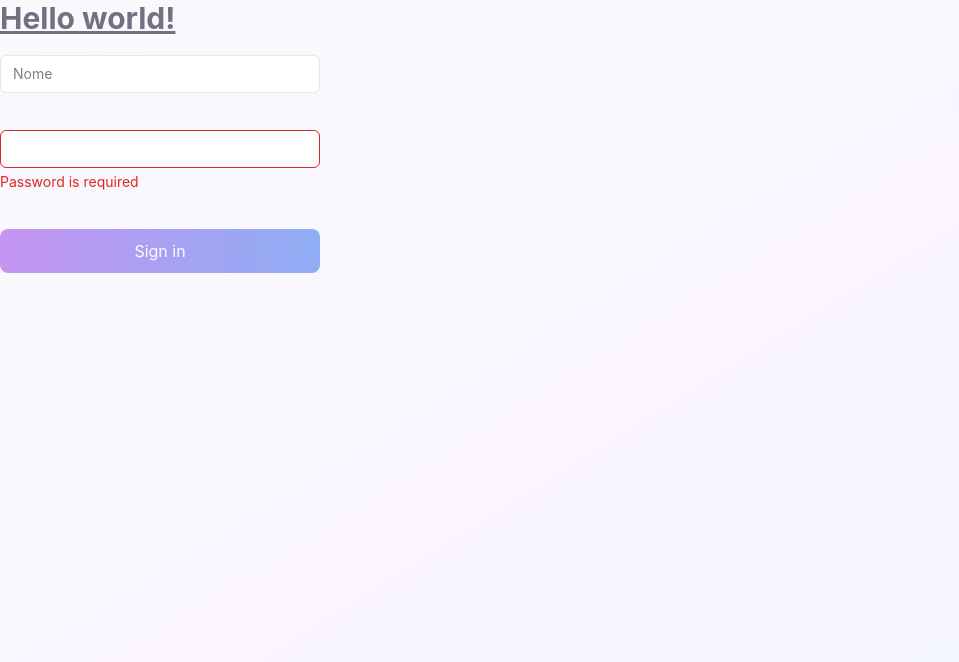
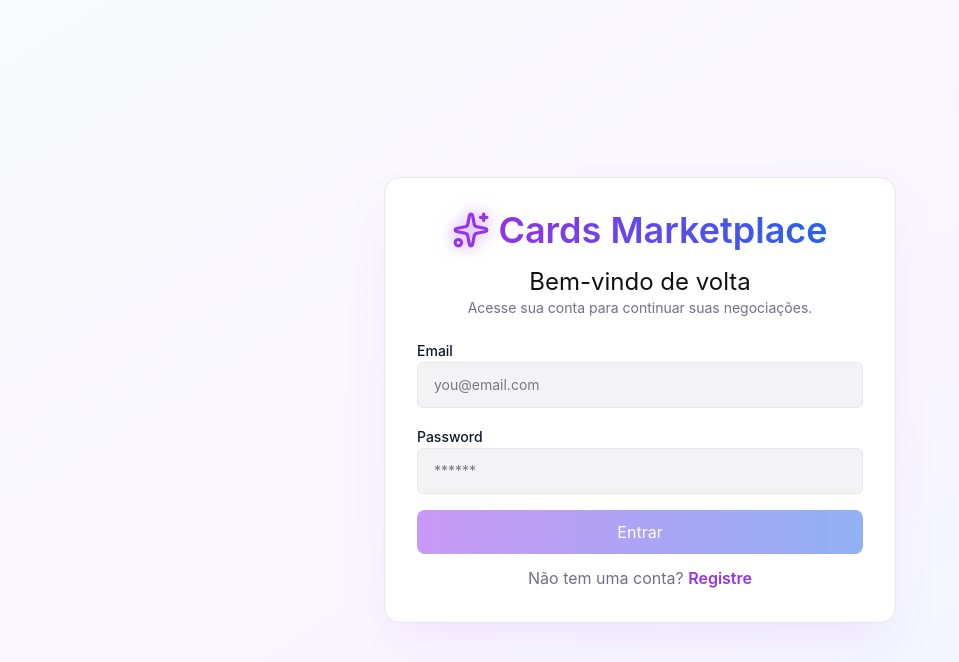
Before and after one commit to heitorl/cards-marketplace, a React (Vite) app: page /login in a window 1280 px wide. Shown: the top 662 px of the page, without its empty margins (0-959 px from the left). Built offline with nearby package versions, Linux system fonts and the light colour scheme.

Commit message:
feat: add React Router DOM and configure application routes

```diff
--- a/package.json
+++ b/package.json
@@ -15,6 +15,7 @@
     "lucide-react": "^0.575.0",
     "react": "^19.2.0",
     "react-dom": "^19.2.0",
+    "react-router": "^7.13.1",
     "tailwindcss": "^4.2.1"
   },
   "devDependencies": {
--- a/src/App.tsx
+++ b/src/App.tsx
@@ -1,22 +1,12 @@
-import { Button } from "./components/Button"
-import { Input } from "./components/Input"
+import { BrowserRouter } from "react-router"
+import { AppRoutes } from "./routes/AppRoutes"
 
 function App() {
   return (
-    <div className="min-h-screen bg-app-gradient">
-      <h1 className="text-3xl font-bold text-muted-foreground underline">
-        Hello world!
-      </h1>
-      <div className="w-80 h-64 flex flex-col justify-around">
-        <Input placeholder="Nome" />
-
-        <Input
-          type="password"
-          variant="error"
-          errorMessage="Password is required"
-        />
-        <Button>Sign in</Button>
-      </div>
+    <div className="min-h-screen bg-app-gradient flex justify-center items-center">
+      <BrowserRouter>
+        <AppRoutes />
+      </BrowserRouter>
     </div>
   )
 }
--- /dev/null
+++ b/src/components/AuthContainer.tsx
@@ -0,0 +1,28 @@
+import type { ReactNode } from "react"
+
+interface AuthContainerProps {
+  children: ReactNode
+}
+
+export const AuthContainer = ({ children }: AuthContainerProps) => {
+  return (
+    <div
+      className="
+          w-full
+          max-w-lg
+          rounded-2xl
+          border
+          border-[#e5e7eb]
+          bg-card
+          backdrop-blur-md
+          shadow-2xl shadow-purple-500/10
+          p-8
+          flex
+          flex-col
+          gap-3
+        "
+    >
+      {children}
+    </div>
+  )
+}
--- /dev/null
+++ b/src/components/AuthHeader.tsx
@@ -0,0 +1,19 @@
+import { AuthLogo } from "./AuthLogo"
+
+interface AuthHeaderProps {
+  title: string
+  subtitle: string
+}
+
+export function AuthHeader({ title, subtitle }: AuthHeaderProps) {
+  return (
+    <div className="flex flex-col items-center gap-4">
+      <AuthLogo />
+
+      <div className="flex flex-col text-center">
+        <h2 className="text-2xl text-foreground">{title}</h2>
+        <span className="text-muted-foreground text-sm">{subtitle}</span>
+      </div>
+    </div>
+  )
+}
--- /dev/null
+++ b/src/components/AuthLogo.tsx
@@ -0,0 +1,15 @@
+import { Sparkles } from "lucide-react"
+
+export const AuthLogo = () => {
+  return (
+    <div className="flex gap-2 items-center">
+      <Sparkles
+        size={38}
+        className="text-primary drop-shadow-[0_0_8px_rgba(147,51,234,0.6)]"
+      />
+      <h1 className="text-4xl text-gradient font-semibold">
+        Cards Marketplace
+      </h1>
+    </div>
+  )
+}
--- a/src/components/Input.tsx
+++ b/src/components/Input.tsx
@@ -3,6 +3,7 @@ import { forwardRef, type InputHTMLAttributes, type ReactNode } from "react"
 type InputVariant = "default" | "error"
 
 interface InputProps extends InputHTMLAttributes<HTMLInputElement> {
+  label?: string
   variant?: InputVariant
   errorMessage?: string
   leftIcon?: ReactNode
@@ -12,6 +13,7 @@ interface InputProps extends InputHTMLAttributes<HTMLInputElement> {
 export const Input = forwardRef<HTMLInputElement, InputProps>(
   (
     {
+      label,
       variant = "default",
       errorMessage,
       leftIcon,
@@ -25,9 +27,9 @@ export const Input = forwardRef<HTMLInputElement, InputProps>(
       w-full
       rounded-md
       border
-      bg-white
-      px-3
-      py-2
+      bg-input-background
+      px-4
+      py-3
       text-sm
       outline-none
       transition
@@ -50,6 +52,10 @@ export const Input = forwardRef<HTMLInputElement, InputProps>(
 
     return (
       <div className="w-full space-y-1">
+        {label && (
+          <label className="text-sm font-medium text-[#111827]">{label}</label>
+        )}
+
         <div className="relative flex items-center">
           {leftIcon && (
             <div className="absolute left-3 text-muted-foreground">
--- a/src/index.css
+++ b/src/index.css
@@ -24,4 +24,11 @@
   .bg-button-gradient {
     background: var(--color-button-gradient);
   }
+
+  .text-gradient {
+    background: var(--color-button-gradient);
+    background-clip: text;
+    -webkit-background-clip: text;
+    color: transparent;
+  }
 }
--- /dev/null
+++ b/src/layouts/AuthLayout.tsx
@@ -0,0 +1,10 @@
+import { Outlet } from "react-router"
+import { AuthContainer } from "../components/AuthContainer"
+
+export function AuthLayout() {
+  return (
+    <AuthContainer>
+      <Outlet />
+    </AuthContainer>
+  )
+}
--- /dev/null
+++ b/src/pages/Login.tsx
@@ -0,0 +1,35 @@
+import { Input } from "../components/Input"
+import { Button } from "../components/Button"
+import { AuthHeader } from "../components/AuthHeader"
+import { Link } from "react-router"
+
+const Login = () => {
+  return (
+    <>
+      <div className="flex flex-col items-center gap-4">
+        <AuthHeader
+          title="Bem-vindo de volta"
+          subtitle="Acesse sua conta para continuar suas negociações."
+        />
+      </div>
+
+      <div className="pt-2 flex flex-col gap-4">
+        <Input label="Email" placeholder="you@email.com" />
+        <Input label="Password" placeholder="******" />
+
+        <Button>Entrar</Button>
+      </div>
+      <span className="text-center text-muted-foreground">
+        Não tem uma conta?{" "}
+        <Link
+          to="/register"
+          className="text-primary font-semibold hover:opacity-80 transition"
+        >
+          Registre
+        </Link>
+      </span>
+    </>
+  )
+}
+
+export default Login
--- /dev/null
+++ b/src/pages/Register.tsx
@@ -0,0 +1,35 @@
+import { Input } from "../components/Input"
+import { Button } from "../components/Button"
+import { AuthHeader } from "../components/AuthHeader"
+import { Link } from "react-router"
+
+const Register = () => {
+  return (
+    <>
+      <AuthHeader
+        title="Crie sua conta"
+        subtitle="Comece a trocar cartas e expandir sua coleção hoje mesmo."
+      />
+
+      <div className="pt-4 flex flex-col gap-4">
+        <Input label="Nome" placeholder="John Doe" />
+        <Input label="Email" placeholder="you@email.com" />
+        <Input label="Senha" placeholder="******" />
+        <Input label="Confirmar Senha" placeholder="******" />
+        <Button>Criar conta</Button>
+      </div>
+
+      <span className="text-center text-muted-foreground">
+        Já tem uma conta?{" "}
+        <Link
+          to="/login"
+          className="text-primary font-semibold hover:opacity-80 transition"
+        >
+          Login
+        </Link>
+      </span>
+    </>
+  )
+}
+
+export default Register
--- /dev/null
+++ b/src/routes/AppRoutes.tsx
@@ -0,0 +1,16 @@
+import { Navigate, Route, Routes } from "react-router"
+import { AuthLayout } from "../layouts/AuthLayout"
+import Login from "../pages/Login"
+import Register from "../pages/Register"
+
+export const AppRoutes = () => {
+  return (
+    <Routes>
+      <Route path="/" element={<Navigate to="/login" replace />} />
+      <Route element={<AuthLayout />}>
+        <Route path="/login" element={<Login />} />
+        <Route path="/register" element={<Register />} />
+      </Route>
+    </Routes>
+  )
+}
```
Also changed, not shown: 1 other file (tests, documents, lock files or other folders).
